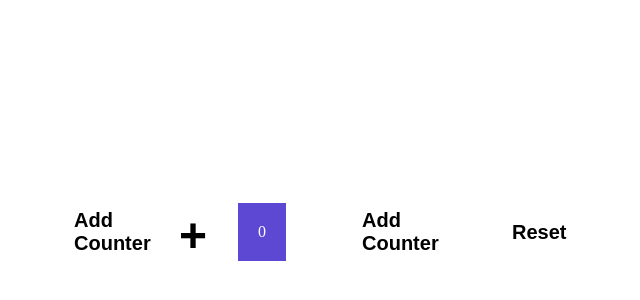
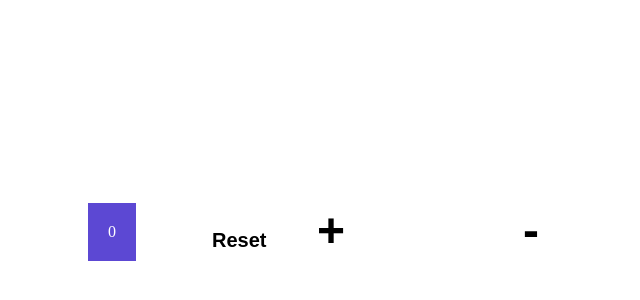
Before and after one commit to tristanwermelinger/react_counter_v2, a React (Vite) app: page / in a window 1280 px wide. Shown: the part 176-476 px from the top of the page, without its empty margins (336-976 px from the left). Built offline with nearby package versions, Linux system fonts and the light colour scheme; the HTML template or start-up script is replaced by a standard one.

Commit message:
last commit

```diff
--- a/src/App.jsx
+++ b/src/App.jsx
@@ -1,9 +1,10 @@
 import "./App.css";
 import { useState } from "react";
-import Increment from "./assets/components/Increment";
-import Decrement from "./assets/components/Decrement";
-import Reset from "./assets/components/Reset";
-import AddCounter from "./assets/components/AddCounter";
+// import Increment from "./assets/components/Increment";
+// import Decrement from "./assets/components/Decrement";
+// import Reset from "./assets/components/Reset";
+// import AddCounter from "./assets/components/AddCounter";
+import Counter from "./assets/components/Counter";
 
 function App() {
   //console.log(App);
@@ -11,7 +12,9 @@ function App() {
   console.log(counter);
   return (
     <>
-      <div>
+      <p>{counter}</p>
+      <Counter counter={counter} setCounter={setCounter} />
+      {/* <div>
         <div>
           <AddCounter counter={counter} setCounter={setCounter} />
         </div>
@@ -25,7 +28,7 @@ function App() {
       </div>
       <div>
         <Reset counter={counter} setCounter={setCounter} />
-      </div>
+      </div> */}
     </>
   );
 }
--- /dev/null
+++ b/src/assets/components/Counter.jsx
@@ -0,0 +1,42 @@
+const Counter = (props) => {
+  return (
+    <div>
+      <button
+        className="size"
+        onClick={() => {
+          {
+            props.setCounter(0);
+          }
+        }}
+      >
+        Reset
+      </button>
+
+      <button
+        onClick={() => {
+          props.setAddCounter(props.Counter + 1);
+        }}
+      >
+        +
+      </button>
+
+      <button
+        className="size"
+        onClick={() => {
+          props.setAddCounter();
+        }}
+        Add
+        Counter
+      ></button>
+      <button
+        onClick={() => {
+          props.setCounter(props.counter - 1);
+        }}
+      >
+        -
+      </button>
+    </div>
+  );
+};
+
+export default Counter;
--- a/src/assets/components/Decrement.jsx
+++ b/src/assets/components/Decrement.jsx
@@ -1,16 +1,13 @@
-const AddCounter = (props) => {
-  return (
+const Increment = (props) => {
+  return props.counter < 1000 ? (
     <button
-      className="size"
       onClick={() => {
-        {
-          props.setAddCounter();
-        }
+        props.setCounter(props.counter - 1);
       }}
     >
-      Add Counter
+      -
     </button>
-  );
+  ) : null;
 };
 
-export default AddCounter;
+export default Increment;
```
